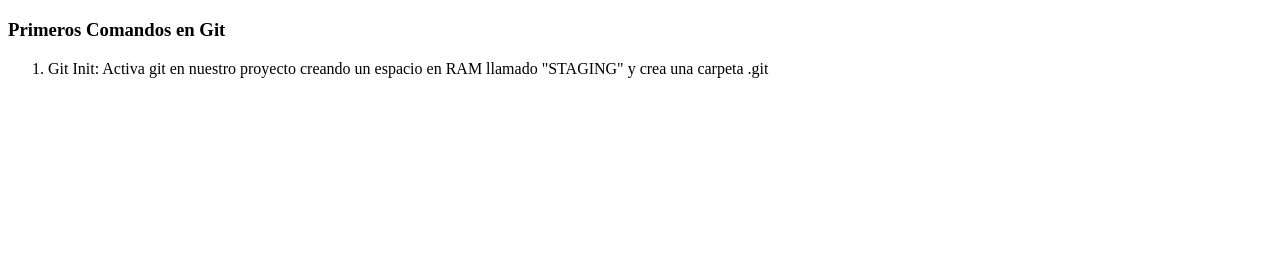
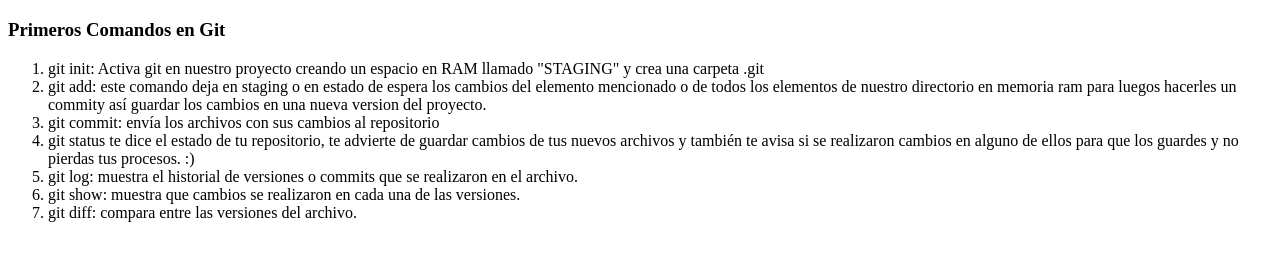
Before and after one commit to Exe-Figueroa/githubResumen, a plain HTML site: page index.html in a window 1280 px wide. Shown: the part 61-322 px from the top of the page. Drawn offline with Linux system fonts and the light colour scheme.

Commit message:
Completo la primer lista del proyecto

```diff
--- a/index.html
+++ b/index.html
@@ -12,7 +12,13 @@
         <div>
             <h3>Primeros Comandos en Git</h3>
             <ol>
-                <li>Git Init: Activa git en nuestro proyecto creando un espacio en RAM llamado "STAGING" y crea una carpeta .git</li>
+                <li>git init: Activa git en nuestro proyecto creando un espacio en RAM llamado "STAGING" y crea una carpeta .git</li>
+                <li>git add: este comando deja en staging o en estado de espera los cambios del elemento mencionado o de todos los elementos de nuestro directorio en memoria ram para luegos hacerles un commity así guardar los cambios en una nueva version del proyecto.</li>
+                <li>git commit: envía los archivos con sus cambios al repositorio</li>
+                <li>git status te dice el estado de tu repositorio, te advierte de guardar cambios de tus nuevos archivos y también te avisa si se realizaron cambios en alguno de ellos para que los guardes y no pierdas tus procesos. :)</li>
+                <li>git log: muestra el historial de versiones o commits que se realizaron en el archivo.</li>
+                <li>git show: muestra que cambios se realizaron en cada una de las versiones.</li>
+                <li>git diff: compara entre las versiones del archivo.</li>
             </ol>
         </div>
         <div>
```
